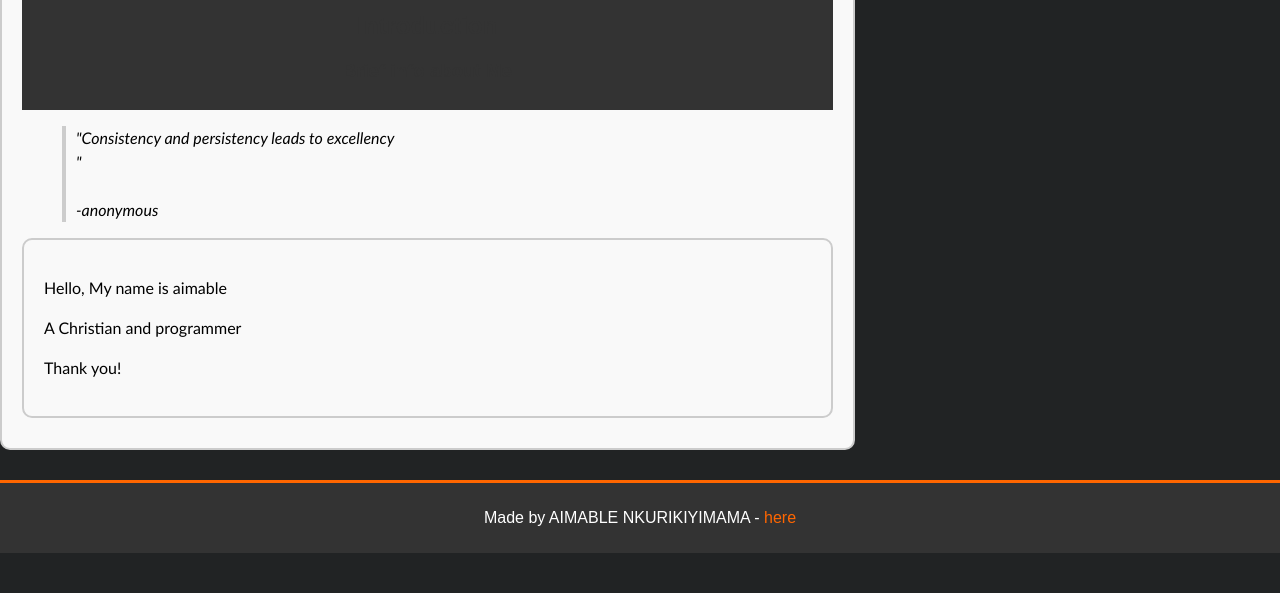
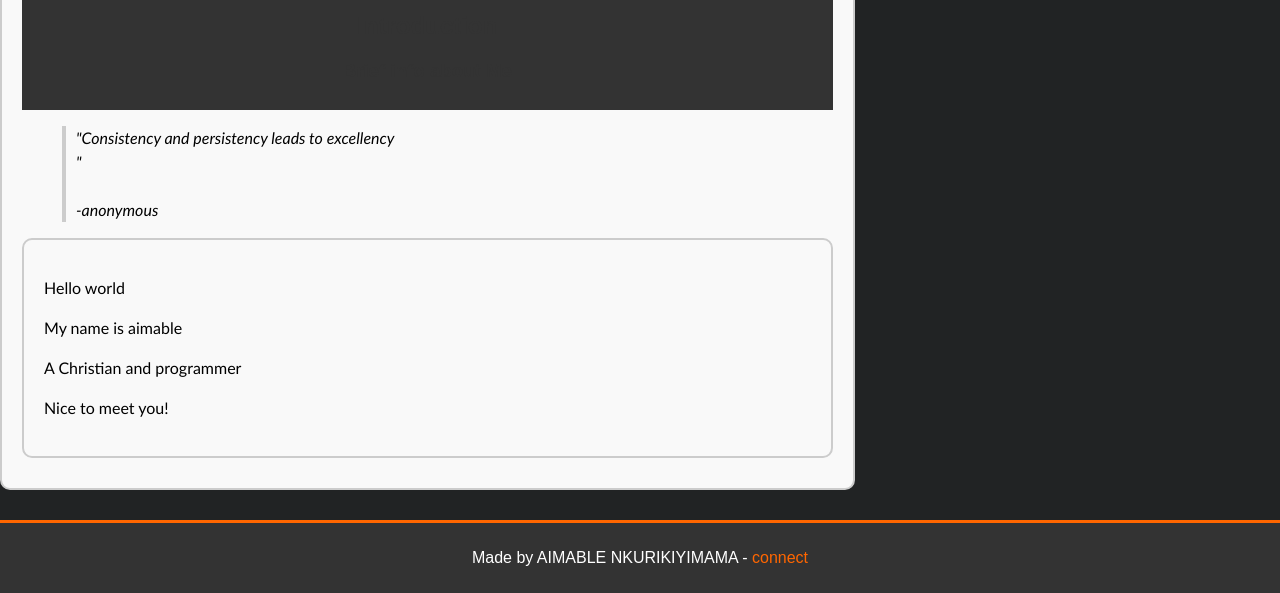
Before and after one commit to aimable0/alu-web-development, a plain HTML site: page css_basic/index.html in a window 1280 px wide. Shown: the part 757-1350 px from the top of the page. Before the commit the page ends 1310 px from the top, so only its background shows below. Drawn offline with Linux system fonts and the light colour scheme.

Commit message:
changes made

```diff
--- a/css_basic/index.html
+++ b/css_basic/index.html
@@ -11,8 +11,8 @@
     <header class="navitem">
         <ul id="navs">
             <li class="navitem logo">&#10004;</li> <!-- Unicode character logo -->
-            <li class="navitem"><a href="base_index.html">Home</a></li>
-            <li class="navitem"><a href="tweets.html">Info</a></li>
+            <li class="navitem"><a href="index.html">Home</a></li>
+            <li class="navitem"><a href="index.html">Info</a></li>
             <li class="navitem"><a href="index.html">About me</a></li>
         </ul>
     </header>
@@ -34,20 +34,21 @@
                     <blockquote class="twitter-tweet"><p lang="en" dir="ltr">&quot;Consistency and persistency leads to excellency</Canvas> <br>&quot; <br><br> -anonymous <a href="https://t.co/YJvMkPJ5MM"></a>
                 </figure>
                 <article>
-                    <p>Hello, My name is aimable</p>
+                    <p>Hello world </p>
+                    <p>My name is aimable</p>
                     <p>A Christian and programmer</p>
-                    <p>Thank you!</p>
+                    <p>Nice to meet you!</p>
                 </article>
             </section>
         </article>
 
         <aside class="partofmain">
-            <p>For More click <a href="tweets.html" target=" blank">Here</a></p>
+            <p>For More click <a href="index.html" target=" blank">Here</a></p>
         </aside>
     </main>
 
     <footer>
-        <p>Made by AIMABLE NKURIKIYIMAMA - <a href="https://www.linkedin.com/in/nkurikiyimana-aimable-6975a8266/" target=" blank">here</a></p>
+        <p>Made by AIMABLE NKURIKIYIMAMA - <a href="https://www.linkedin.com/in/nkurikiyimana-aimable-6975a8266/" target=" blank">connect</a></p>
     </footer>
 </body>
 </html>
```
